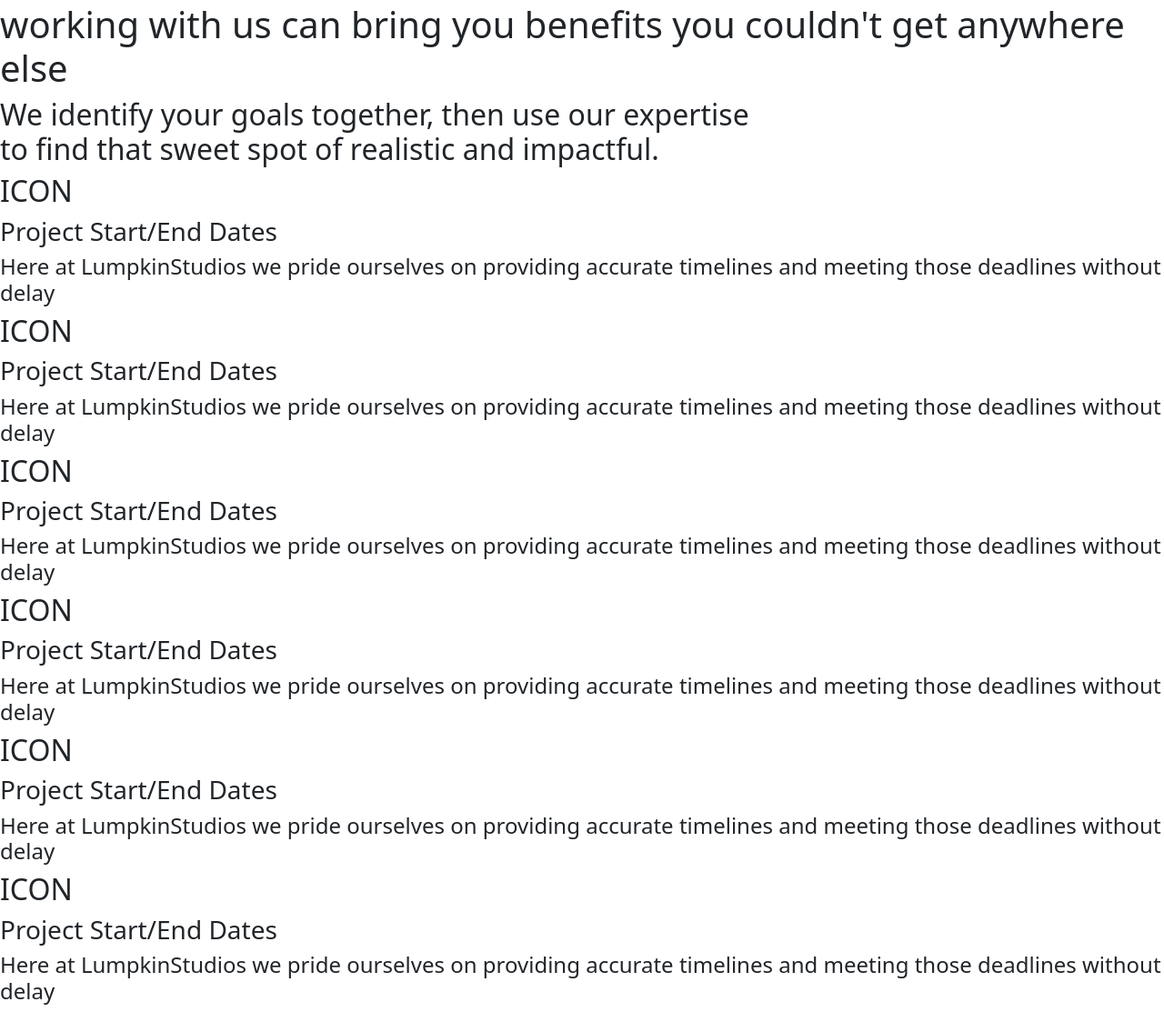
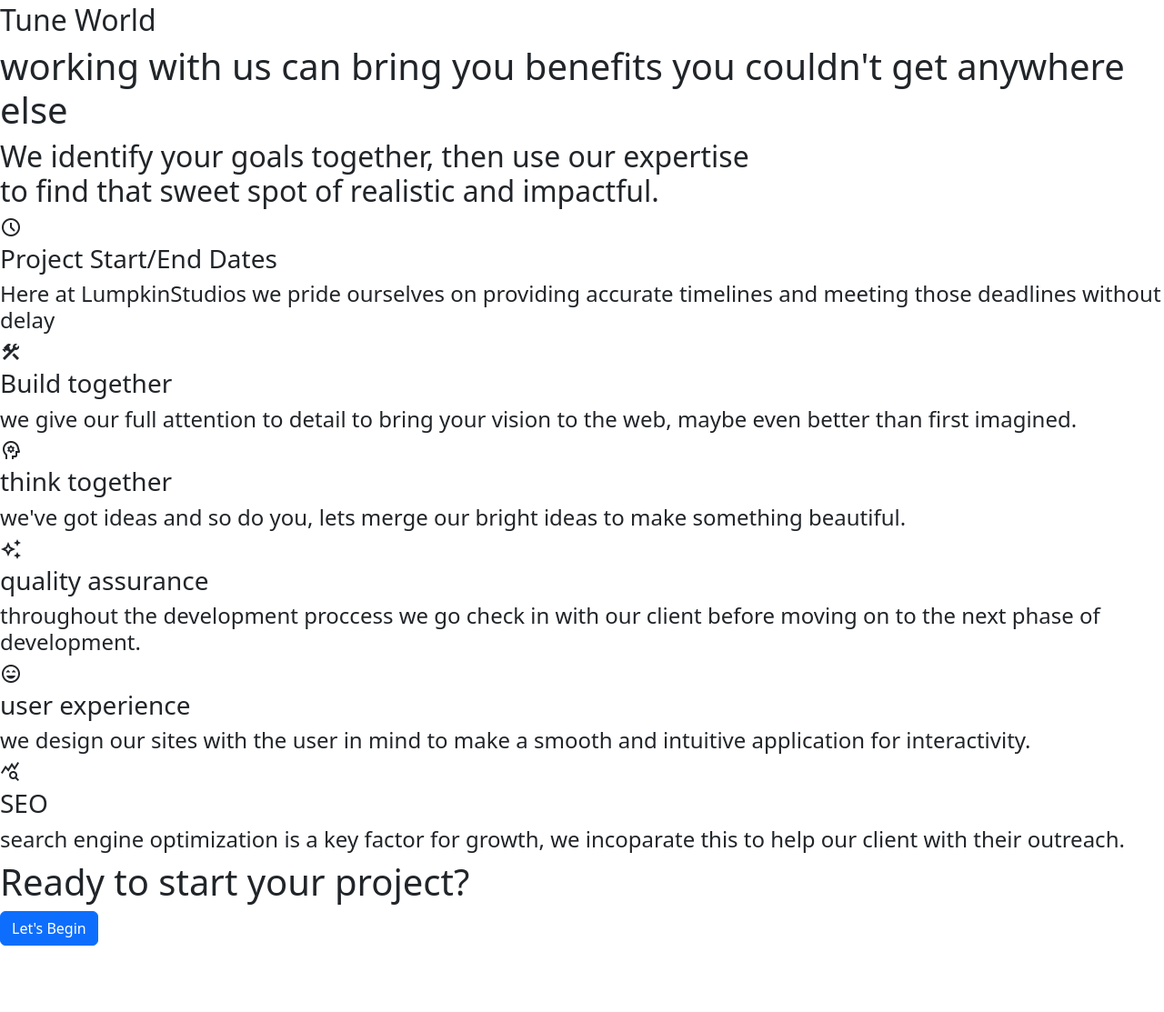
Before and after one commit to Keanu2431/LumpkinStudiosPro, a website built with Parcel: page src/index.html in a window 1280 px wide. Shown: the part 1090-2203 px from the top of the page at 91% size. After the commit the page ends 2130 px from the top, so only its background shows below. Built offline with nearby package versions, Linux system fonts and the light colour scheme.

Commit message:
make better

```diff
--- a/src/css/style.css
+++ b/src/css/style.css
@@ -151,6 +151,9 @@
 .row-item > h4 {
   font-size: 24px;
 }
+.row-item > h3 {
+  font-weight: 900 !important;
+}
 .row-item > h2 {
   color: var(--secondary-blue);
   font-size: 28px;
@@ -163,3 +166,12 @@
   margin-bottom: 36px;
   margin-top: 36px;
 }
+
+.material-symbols-outlined {
+  font-variation-settings: 'FILL' 0, 'wght' 400, 'GRAD' 0, 'opsz' 48;
+  font-size: 36px;
+  color: var(--secondary-blue);
+}
+.advert {
+  width: fit-content;
+}
--- a/src/index.html
+++ b/src/index.html
@@ -1,6 +1,10 @@
 <!DOCTYPE html>
 <html lang="en">
   <head>
+    <link
+      rel="stylesheet"
+      href="https://fonts.googleapis.com/css2?family=Material+Symbols+Outlined:opsz,wght,FILL,GRAD@20..48,100..700,0..1,-50..200"
+    />
     <meta charset="UTF-8" />
     <meta http-equiv="X-UA-Compatible" content="IE=edge" />
     <meta name="viewport" content="width=device-width, initial-scale=1.0" />
@@ -62,6 +66,7 @@
       <h2>- Popular brands we've worked for -</h2>
       <br />
       <div id="partners">
+        <h2>noire</h2>
         <h2>Black Girl Aesthetic</h2>
         <h2>Top Tier Diamonds</h2>
         <h2>Tune World</h2>
@@ -77,7 +82,7 @@
       </h2>
       <div id="row-0" class="row-ls">
         <div class="row-item">
-          <h2>ICON</h2>
+          <span class="material-symbols-outlined"> schedule </span>
           <h3>Project Start/End Dates</h3>
           <h4>
             Here at LumpkinStudios we pride ourselves on providing accurate
@@ -85,49 +90,61 @@
           </h4>
         </div>
         <div class="row-item">
-          <h2>ICON</h2>
-          <h3>Project Start/End Dates</h3>
+          <span class="material-symbols-outlined"> construction </span>
+          <h3>Build together</h3>
           <h4>
-            Here at LumpkinStudios we pride ourselves on providing accurate
-            timelines and meeting those deadlines without delay
+            we give our full attention to detail to bring your vision to the
+            web, maybe even better than first imagined.
           </h4>
         </div>
         <div class="row-item">
-          <h2>ICON</h2>
-          <h3>Project Start/End Dates</h3>
+          <span class="material-symbols-outlined"> psychology </span>
+          <h3>think together</h3>
           <h4>
-            Here at LumpkinStudios we pride ourselves on providing accurate
-            timelines and meeting those deadlines without delay
+            we've got ideas and so do you, lets merge our bright ideas to make
+            something beautiful.
           </h4>
         </div>
       </div>
       <div id="row-1" class="row-ls">
         <div class="row-item">
-          <h2>ICON</h2>
-          <h3>Project Start/End Dates</h3>
+          <span class="material-symbols-outlined">
+            temp_preferences_custom
+          </span>
+          <h3>quality assurance</h3>
           <h4>
-            Here at LumpkinStudios we pride ourselves on providing accurate
-            timelines and meeting those deadlines without delay
+            throughout the development proccess we go check in with our client
+            before moving on to the next phase of development.
           </h4>
         </div>
         <div class="row-item">
-          <h2>ICON</h2>
-          <h3>Project Start/End Dates</h3>
+          <span class="material-symbols-outlined">
+            sentiment_very_satisfied
+          </span>
+          <h3>user experience</h3>
           <h4>
-            Here at LumpkinStudios we pride ourselves on providing accurate
-            timelines and meeting those deadlines without delay
+            we design our sites with the user in mind to make a smooth and
+            intuitive application for interactivity.
           </h4>
         </div>
         <div class="row-item">
-          <h2>ICON</h2>
-          <h3>Project Start/End Dates</h3>
+          <span class="material-symbols-outlined"> query_stats </span>
+          <h3>SEO</h3>
           <h4>
-            Here at LumpkinStudios we pride ourselves on providing accurate
-            timelines and meeting those deadlines without delay
+            search engine optimization is a key factor for growth, we incoparate
+            this to help our client with their outreach.
           </h4>
         </div>
       </div>
     </div>
+    <div class="advert">
+      <h1>Ready to start your project?</h1>
+      <a href="/contact">
+        <button class="btn btn-primary">Let's Begin</button></a
+      >
+    </div>
+    <!-- what our build process is like -->
+    <!-- general pricing -->
     <!-- nav: home,about us, contact -->
     <!-- <script src="/js/main.js"></script> -->
   </body>
```
